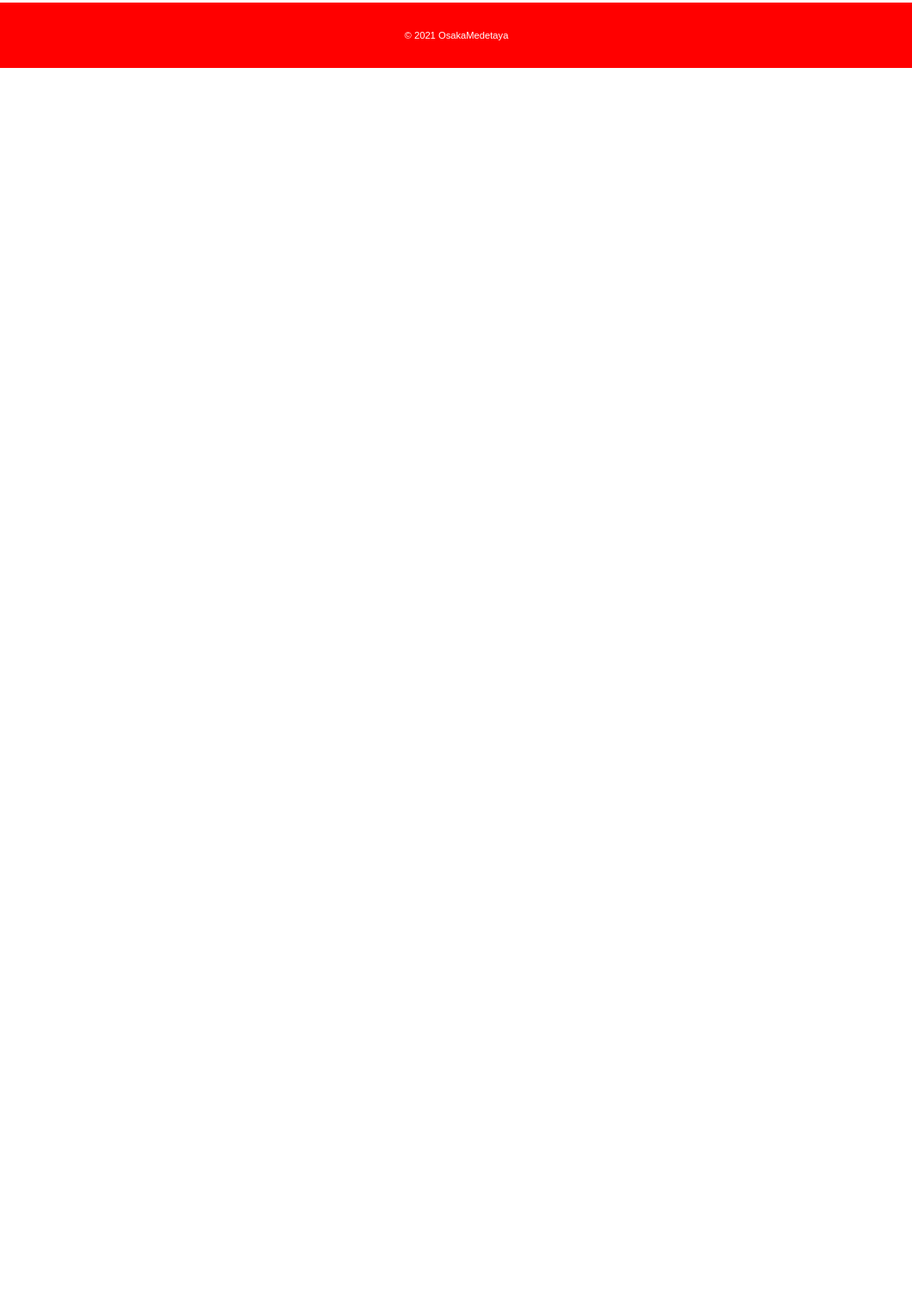
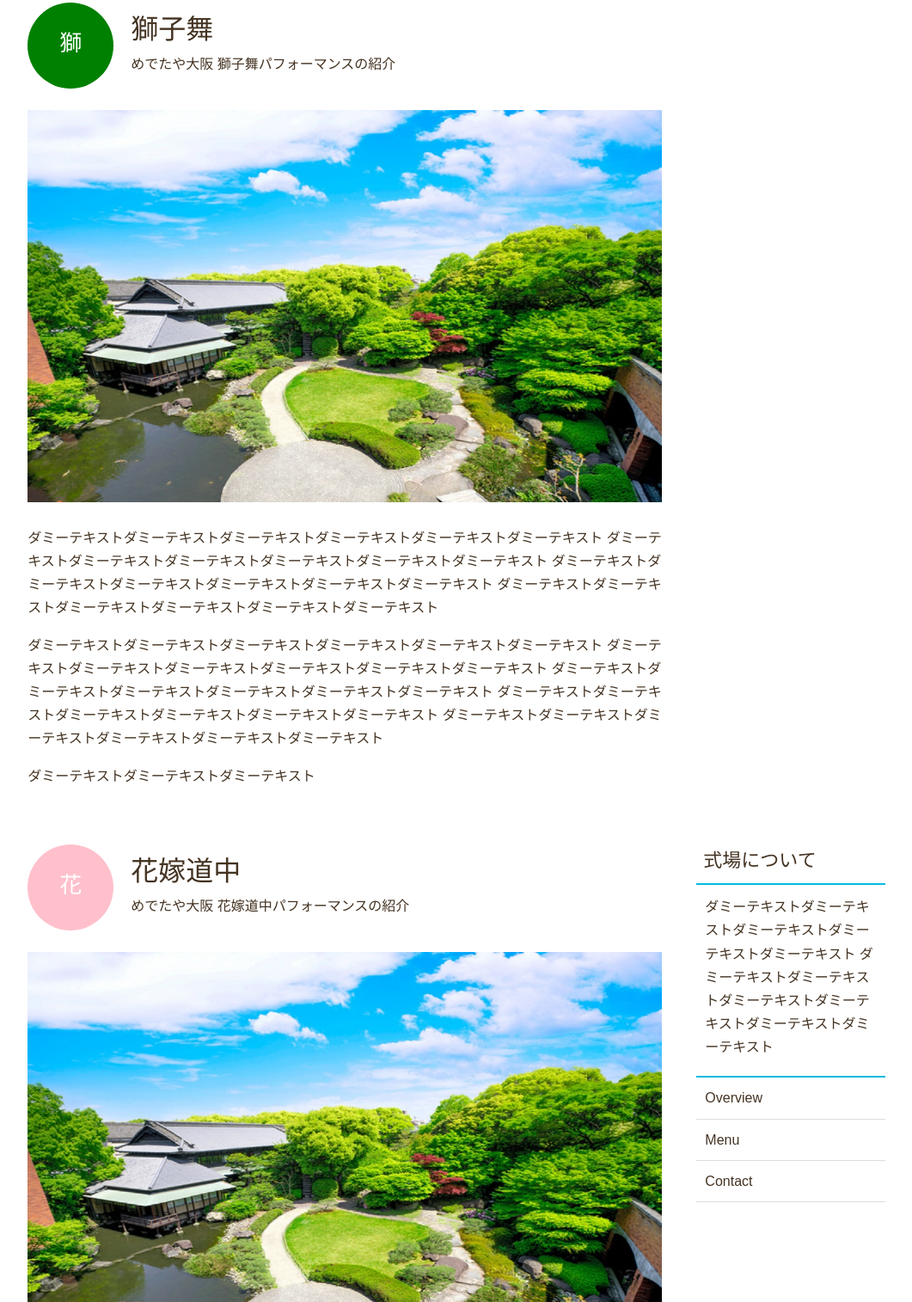
Before and after one commit to xxxxssxxxx/medetaya, a plain HTML site: page medetaya/news.html in a window 1280 px wide. Shown: the part 1286-2800 px from the top of the page at 86% size, without its empty margins (109-1170 px from the left). Before the commit the page ends 1365 px from the top, so only its background shows below. Drawn offline with Linux system fonts and the light colour scheme; some packages are replaced by stand-ins of ours.

Commit message:
Update news.html

```diff
--- a/medetaya/news.html
+++ b/medetaya/news.html
@@ -19,7 +19,7 @@
                 <h1><a href="index.html"><img class="logo" src="images/logo.jpg" alt="logo"></a></h1>
                 <nav>
                     <ul class="main-nav">
-                        <li><a href="news.html"><spam style="color: black;">News</spam></a></li>
+                        <li><a href="news.html"><spam style="color: black;">Overview</spam></a></li>
                         <li><a href="menu.html"><spam style="color: black;">Menu</spam></a></li>
                         <li><a href="contact.html"><spam style="color: black;">Contact</spam></a></li>
                     </ul>
@@ -27,18 +27,17 @@
             </header>
 
             <div class="wrapper">
-                <h2 class="page-title">News</h2>
+                <h2 class="page-title">Overview</h2>
             </div><!-- /.wrapper -->
-        </div><!-- /#news -->
-
+        </div><!-- /#餅つき -->
         <div class="news-contents wrapper">
             <article>
                 <header class="post-info">
-                    <h2 class="post-title">太閤園〇〇〇〇〇〇〇</h2>
-                    <p class="post-date">9/21 <span>2021</span></p>
-                    <p class="post-cat">カテゴリー：めでたや大阪 パフォーマンス会場の紹介</p>
+                    <h2 class="post-title">餅付きパフォーマンス</h2>
+                    <p class="post-date" style="background: red;">餅</p>
+                    <p class="post-cat">めでたや大阪 祝い餅つきパフォーマンスの紹介</p>
                 </header>
-                <img src="images/wall.jpg" alt="店内の様子">
+                <img src="images/wall.jpg" alt="">
                 <p>
                     ダミーテキストダミーテキストダミーテキストダミーテキストダミーテキストダミーテキスト
                     ダミーテキストダミーテキストダミーテキストダミーテキストダミーテキストダミーテキスト
@@ -54,23 +53,70 @@
                 </p>
                 <p>ダミーテキストダミーテキストダミーテキスト</p>
             </article>
-
+        </div>
+        <!-- /.獅子 -->
+        <div class="news-contents wrapper">
+            <article>
+                <header class="post-info">
+                    <h2 class="post-title">獅子舞</h2>
+                    <p class="post-date" style="background: green;">獅</p>
+                    <p class="post-cat">めでたや大阪 獅子舞パフォーマンスの紹介</p>
+                </header>
+                <img src="images/wall.jpg" alt="">
+                <p>
+                    ダミーテキストダミーテキストダミーテキストダミーテキストダミーテキストダミーテキスト
+                    ダミーテキストダミーテキストダミーテキストダミーテキストダミーテキストダミーテキスト
+                    ダミーテキストダミーテキストダミーテキストダミーテキストダミーテキストダミーテキスト
+                    ダミーテキストダミーテキストダミーテキストダミーテキストダミーテキストダミーテキスト
+                </p>
+                <p>
+                    ダミーテキストダミーテキストダミーテキストダミーテキストダミーテキストダミーテキスト
+                    ダミーテキストダミーテキストダミーテキストダミーテキストダミーテキストダミーテキスト
+                    ダミーテキストダミーテキストダミーテキストダミーテキストダミーテキストダミーテキスト
+                    ダミーテキストダミーテキストダミーテキストダミーテキストダミーテキストダミーテキスト
+                    ダミーテキストダミーテキストダミーテキストダミーテキストダミーテキストダミーテキスト
+                </p>
+                <p>ダミーテキストダミーテキストダミーテキスト</p>
+            </article>
+        </div>
+        <!-- /.花嫁 -->
+        <div class="news-contents wrapper">
+            <article>
+                <header class="post-info">
+                    <h2 class="post-title">花嫁道中</h2>
+                    <p class="post-date" style="background: pink;">花</p>
+                    <p class="post-cat">めでたや大阪 花嫁道中パフォーマンスの紹介</p>
+                </header>
+                <img src="images/wall.jpg" alt="">
+                <p>
+                    ダミーテキストダミーテキストダミーテキストダミーテキストダミーテキストダミーテキスト
+                    ダミーテキストダミーテキストダミーテキストダミーテキストダミーテキストダミーテキスト
+                    ダミーテキストダミーテキストダミーテキストダミーテキストダミーテキストダミーテキスト
+                    ダミーテキストダミーテキストダミーテキストダミーテキストダミーテキストダミーテキスト
+                </p>
+                <p>
+                    ダミーテキストダミーテキストダミーテキストダミーテキストダミーテキストダミーテキスト
+                    ダミーテキストダミーテキストダミーテキストダミーテキストダミーテキストダミーテキスト
+                    ダミーテキストダミーテキストダミーテキストダミーテキストダミーテキストダミーテキスト
+                    ダミーテキストダミーテキストダミーテキストダミーテキストダミーテキストダミーテキスト
+                    ダミーテキストダミーテキストダミーテキストダミーテキストダミーテキストダミーテキスト
+                </p>
+                <p>ダミーテキストダミーテキストダミーテキスト</p>
+            </article>
             <aside>
-                <h3 class="sub-title">カテゴリー</h3>
-                <ul class="sub-menu">
-                    <li><a href="#">パフォーマンスの紹介</a></li>
-                    <li><a href="#">パフォーマンス会場の紹介</a></li>
-                    <li><a href="#">その他イベント情報</a></li>
-                </ul>
-
-                <h3 class="sub-title">この式場について</h3>
+                <h3 class="sub-title">式場について</h3>
                 <p>
                     ダミーテキストダミーテキストダミーテキストダミーテキストダミーテキスト
                     ダミーテキストダミーテキストダミーテキストダミーテキストダミーテキストダミーテキスト
                 </p>
+                <h3 class="sub-title"></h3>
+                <ul class="sub-menu">
+                    <li><a href="news.html">Overview</a></li>
+                    <li><a href="menu.html">Menu</a></li>
+                    <li><a href="contact.html">Contact</a></li>
+                </ul>
             </aside>
         </div><!-- /.news-contents -->
-
         <footer>
             <div class="wrapper">
                 <p><small>&copy; 2021 OsakaMedetaya</small></p>
```
